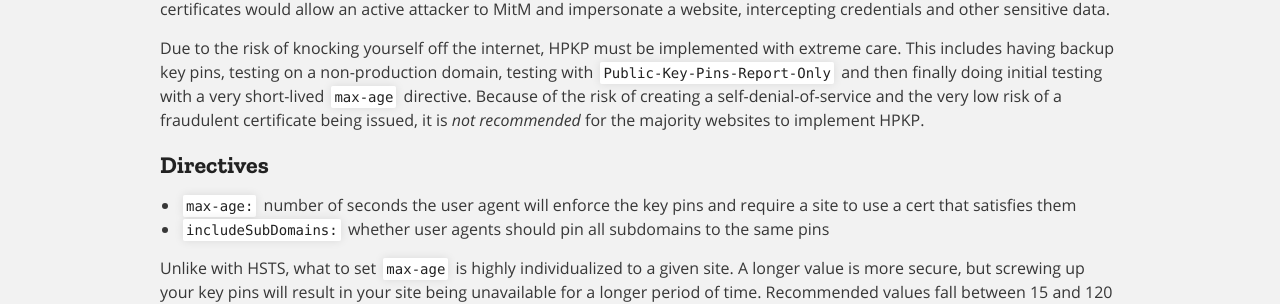
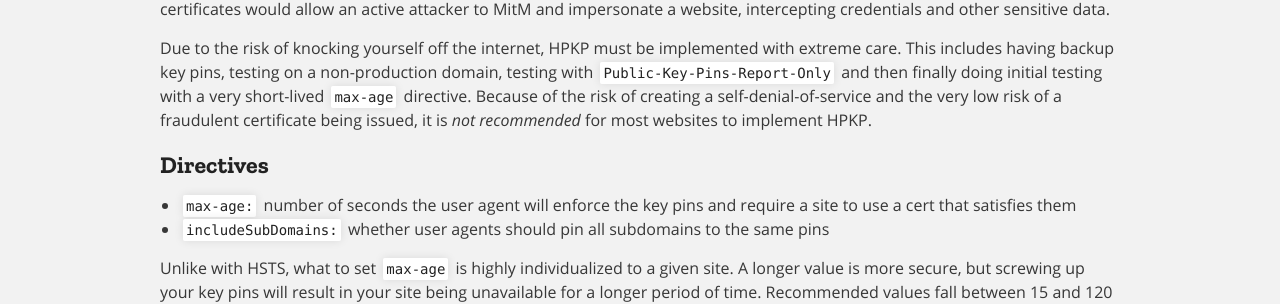
Before and after one commit to mozilla/infosec.mozilla.org, a Jekyll site: the page built from docs/guidelines/web_security.md, in a window 1280 px wide and 900 px high, scrolled down 5144 px. Shown: the part 151-455 px from the top of the window. Built offline with Jekyll 4.4.1, drawn with Linux system fonts in a browser that asks for light colours; the repository's description, which GitHub fills in, is left out.

Commit message:
fix grammar
the majority [+of] websites

(simplified)
most websites

```diff
--- a/docs/guidelines/web_security.md
+++ b/docs/guidelines/web_security.md
@@ -334,7 +334,7 @@ server {
 
 [Maximum risk](/guidelines/risk/standard_levels#standard-risk-levels-definition-and-nomenclature) sites must enable the use of HTTP Public Key Pinning (HPKP). HPKP instructs a user agent to bind a site to specific root certificate authority, intermediate certificate authority, or end-entity public key. This prevents certificate authorities from issuing unauthorized certificates for a given domain that would nevertheless be trusted by the browsers. These fraudulent certificates would allow an active attacker to MitM and impersonate a website, intercepting credentials and other sensitive data.
 
-Due to the risk of knocking yourself off the internet, HPKP must be implemented with extreme care. This includes having backup key pins, testing on a non-production domain, testing with `Public-Key-Pins-Report-Only` and then finally doing initial testing with a very short-lived `max-age` directive. Because of the risk of creating a self-denial-of-service and the very low risk of a fraudulent certificate being issued, it is <em>not recommended</em> for the majority websites to implement HPKP.
+Due to the risk of knocking yourself off the internet, HPKP must be implemented with extreme care. This includes having backup key pins, testing on a non-production domain, testing with `Public-Key-Pins-Report-Only` and then finally doing initial testing with a very short-lived `max-age` directive. Because of the risk of creating a self-denial-of-service and the very low risk of a fraudulent certificate being issued, it is <em>not recommended</em> for most websites to implement HPKP.
 
 ### Directives
 
```
